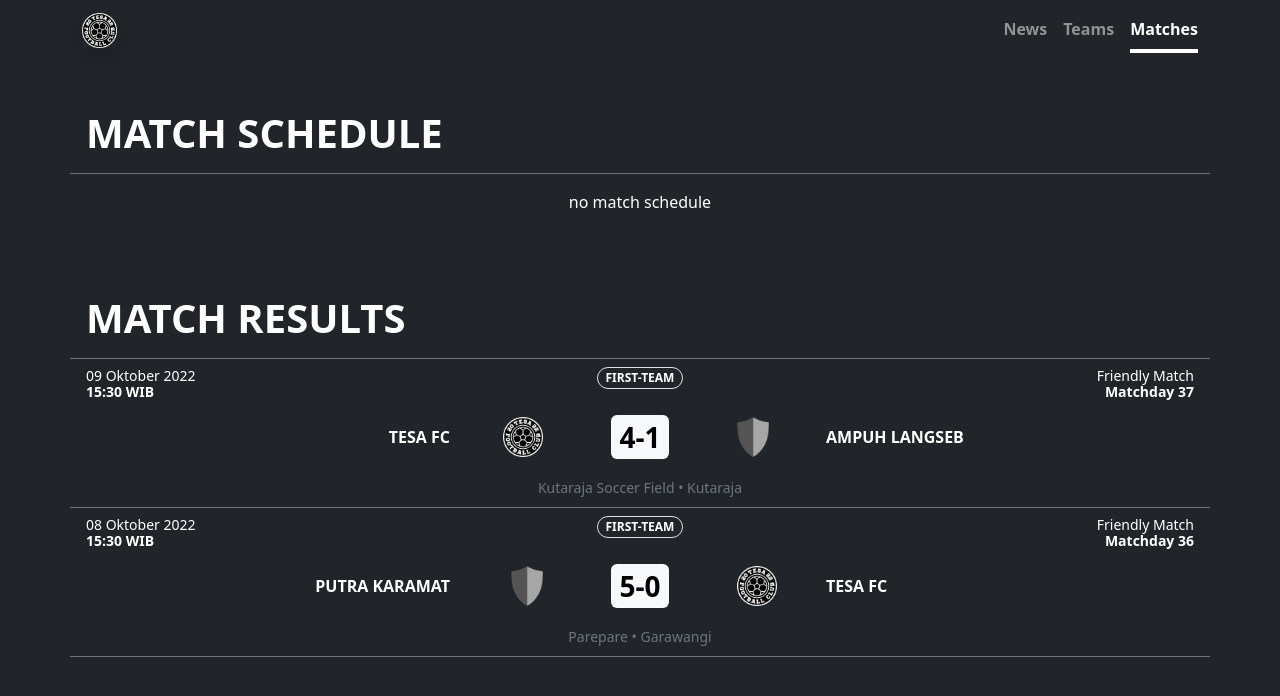
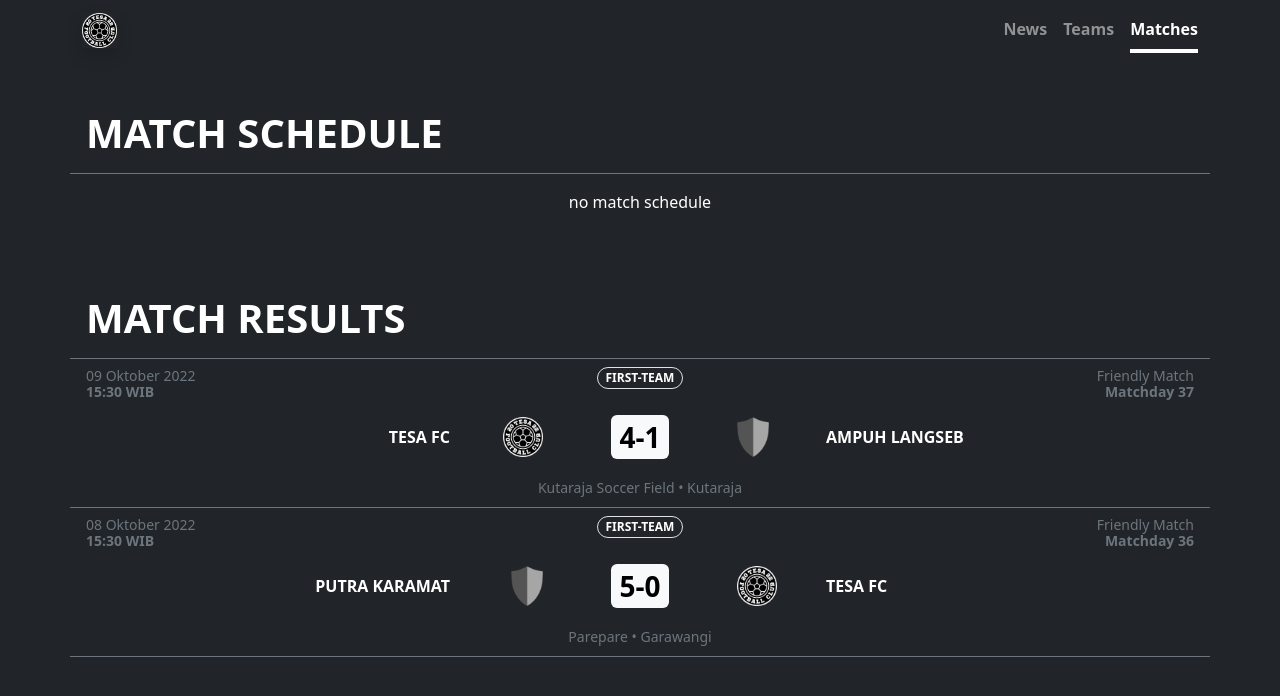
Before and after one commit to tesafc/tesafc.github.io, a Jekyll site: the page built from matches.html, in a window 1280 px wide. Shown: the top 696 px of the page. Built offline with Jekyll 4.4.1, drawn with Linux system fonts in a browser that asks for light colours.

Commit message:
Update matches.html

```diff
--- a/matches.html
+++ b/matches.html
@@ -65,7 +65,7 @@
       {% for match in results reversed %}
       <div class="col">
         <div class="card text-bg-dark border-0 border-secondary border-bottom rounded-0 px-0">
-          <div class="row row-cols-3 g-0 card-header d-flex justify-content-between bg-transparent border-0 px-3">
+          <div class="row row-cols-3 g-0 card-header d-flex justify-content-between bg-transparent border-0 px-3 text-secondary">
             <div class="col">
               <p class="card-text text-start text-capitalize mb-0 lh-1"><small>{{ match.time }}</small></p>
               <p class="card-text text-start text-uppercase fw-bolder mb-0 lh-1"><small>{{ match.kick-off }}</small></p>
```
